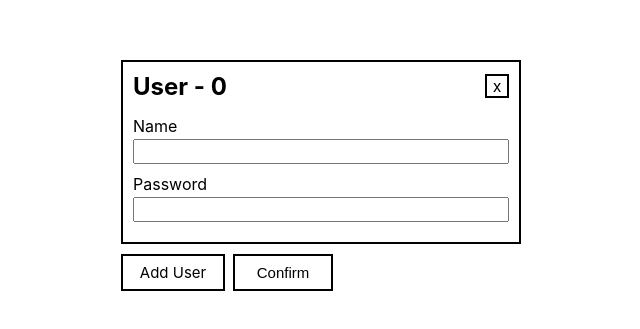
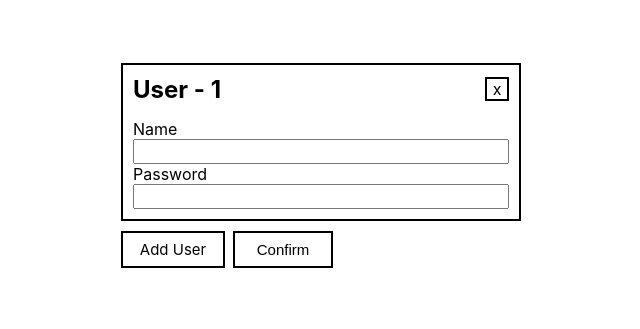
Before and after one commit to beom-jun-kim/FE_dev_test_submit, a React (Create React App) app in the folder test-03/form-project/: page / in a window 1280 px wide. Shown: the part 225-554 px from the top of the page, without its empty margins (319-959 px from the left). Built offline with nearby package versions, Linux system fonts and the light colour scheme.

Commit message:
폼 리팩토링

```diff
--- a/test-03/form-project/package.json
+++ b/test-03/form-project/package.json
@@ -8,7 +8,7 @@
     "@testing-library/user-event": "^13.5.0",
     "react": "^18.2.0",
     "react-dom": "^18.2.0",
-    "react-hook-form": "^7.49.0",
+    "react-hook-form": "^7.49.1",
     "react-scripts": "5.0.1",
     "styled-components": "^6.1.1",
     "web-vitals": "^2.1.4"
--- a/test-03/form-project/src/App.js
+++ b/test-03/form-project/src/App.js
@@ -1,4 +1,7 @@
+import { useState } from "react";
 import styled from "styled-components";
+import User from "./components/user";
+import { useForm } from "react-hook-form";
 
 const Wrapper = styled.div`
   height: 100vh;
@@ -9,104 +12,23 @@ const Wrapper = styled.div`
 
 const Box = styled.div``;
 
-const Form = styled.form`
-  width: 400px;
-`;
+function App() {
+  const [userBox, setUserBox] = useState(true);
+  const onAddUser = () => setUserBox((item) => item + 1);
+  const onDeleteUser = () => {
 
-const FormWrap = styled.div`
-  border: 2px solid black;
-  padding: 10px;
-  margin-bottom: 10px;
-`;
-
-const TitleBox = styled.div`
-  display: flex;
-  justify-content: space-between;
-  align-items: center;
-  margin-bottom: 15px;
-`;
-
-const Title = styled.h2`
-  margin: 0;
-`;
-
-const DeleteBtn = styled.div`
-  text-align: center;
-  border: 2px solid;
-  line-height: 20px;
-  width: 20px;
-  height: 20px;
-`;
-
-const Delete = styled.div`
-  cursor: pointer;
-  &:hover {
-    background: black;
-    color: white;
   }
-`;
-
-const Name = styled.label`
-  display: block;
-`;
-
-const Password = styled(Name)``;
-
-const Input = styled.input`
-  width: 100%;
-  height: 25px;
-  margin: 3px 0 10px 0;
-  box-sizing: border-box;
-`;
-
-const AddUserBox = styled.div`
-  border: 2px solid;
-  display: inline-block;
-  margin-right: 8px;
-  line-height: 33px;
-  text-align: center;
-`;
-
-const AddUser = styled.div`
-  font-size: 15px;
-  cursor: pointer;
-  width: 100px;
-  height: 33px;
-  &:hover {
-    background: black;
-    color: white;
-    border: transparent;
-  }
-`;
-
-const Confirm = styled(AddUser)`
-  height: 37px;
-  background: none;
-  border-style: solid;
-`;
-
-function App() {
   return (
     <Wrapper>
       <Box>
-        <Form>
-          <FormWrap>
-            <TitleBox>
-              <Title>User - 0</Title>
-              <DeleteBtn>
-                <Delete>x</Delete>
-              </DeleteBtn>
-            </TitleBox>
-            <Name>Name</Name>
-            <Input />
-            <Password>Password</Password>
-            <Input />
-          </FormWrap>
-          <AddUserBox>
-            <AddUser>Add User</AddUser>
-          </AddUserBox>
-          <Confirm as="button">Confirm</Confirm>
-        </Form>
+        {[...Array(userBox)].map((item, index) => (
+          <User
+            key={index}
+            counter={index + 1}
+            onAddUser={onAddUser}
+            onDeleteUser={onDeleteUser}
+          />
+        ))}
       </Box>
     </Wrapper>
   );
--- /dev/null
+++ b/test-03/form-project/src/components/input.js
@@ -0,0 +1,23 @@
+import styled from "styled-components";
+
+const Label = styled.label`
+  display: block;
+`;
+
+const InputBox = styled.input`
+  width: 100%;
+  height: 25px;
+  box-sizing: border-box;
+
+`;
+
+function Input({ register, name, type , label }) {
+  return (
+    <>
+      <Label htmlFor={name}>{label}</Label>
+      <InputBox id={name} type={type} {...register} />
+    </>
+  );
+}
+
+export default Input;
--- /dev/null
+++ b/test-03/form-project/src/components/user.js
@@ -0,0 +1,130 @@
+import styled from "styled-components";
+import Input from "./input";
+import { useForm } from "react-hook-form";
+import { useState } from "react";
+
+const Wrapper = styled.div``;
+
+const Form = styled.form`
+  width: 400px;
+  margin-bottom: 20px;
+`;
+
+const FormWrap = styled.div`
+  border: 2px solid black;
+  padding: 10px;
+  margin-bottom: 10px;
+`;
+
+const TitleBox = styled.div`
+  display: flex;
+  justify-content: space-between;
+  align-items: center;
+  margin-bottom: 15px;
+`;
+
+const Title = styled.h2`
+  margin: 0;
+`;
+
+const DeleteBtn = styled.div`
+  text-align: center;
+  border: 2px solid;
+  line-height: 20px;
+  width: 20px;
+  height: 20px;
+`;
+
+const Delete = styled.div`
+  cursor: pointer;
+  &:hover {
+    background: black;
+    color: white;
+  }
+`;
+
+const AddUserBox = styled.div`
+  border: 2px solid;
+  display: inline-block;
+  margin-right: 8px;
+  line-height: 33px;
+  text-align: center;
+`;
+
+const AddUser = styled.div`
+  font-size: 15px;
+  cursor: pointer;
+  width: 100px;
+  height: 33px;
+  &:hover {
+    background: black;
+    color: white;
+    border: transparent;
+  }
+`;
+
+const Confirm = styled(AddUser)`
+  height: 37px;
+  background: none;
+  border-style: solid;
+`;
+
+const Error = styled.span`
+  color: red;
+  font-size: 13px;
+`;
+
+function User({ counter, onAddUser,onDeleteUser}) {
+  const { register, handleSubmit, formState } = useForm();
+  const onValid = (data) => {
+    console.log("UserData", data);
+  };
+  return (
+    <Wrapper>
+      <Form onSubmit={handleSubmit(onValid)}>
+        <FormWrap>
+          <TitleBox>
+            <Title>User - {counter}</Title>
+            <DeleteBtn onClick={onDeleteUser}>
+              <Delete>x</Delete>
+            </DeleteBtn>
+          </TitleBox>
+
+          <Input
+            register={register("name", {
+              required: "※ 아이디가 입력되지 않았어요",
+              minLength: {
+                value: 3,
+                message: "※ 아이디는 3글자 이상 필수입니다",
+              },
+            })}
+            name="name"
+            label="Name"
+            type="text"
+          />
+          <Error>{formState.errors.name?.message}</Error>
+
+          <Input
+            register={register("password", {
+              required: "※ 비밀번호가 입력되지 않았어요",
+              minLength: {
+                value: 6,
+                message: "※ 비밀번호는 6글자 이상 필수입니다",
+              },
+            })}
+            name="password"
+            label="Password"
+            type="password"
+          />
+          <Error>{formState.errors.password?.message}</Error>
+        </FormWrap>
+        <AddUserBox>
+          <AddUser onClick={onAddUser}>Add User</AddUser>
+        </AddUserBox>
+        <Confirm as="button">Confirm</Confirm>
+      </Form>
+    </Wrapper>
+  );
+}
+
+export default User;
```
Also changed, not shown: 1 other file (tests, documents, lock files or other folders).
